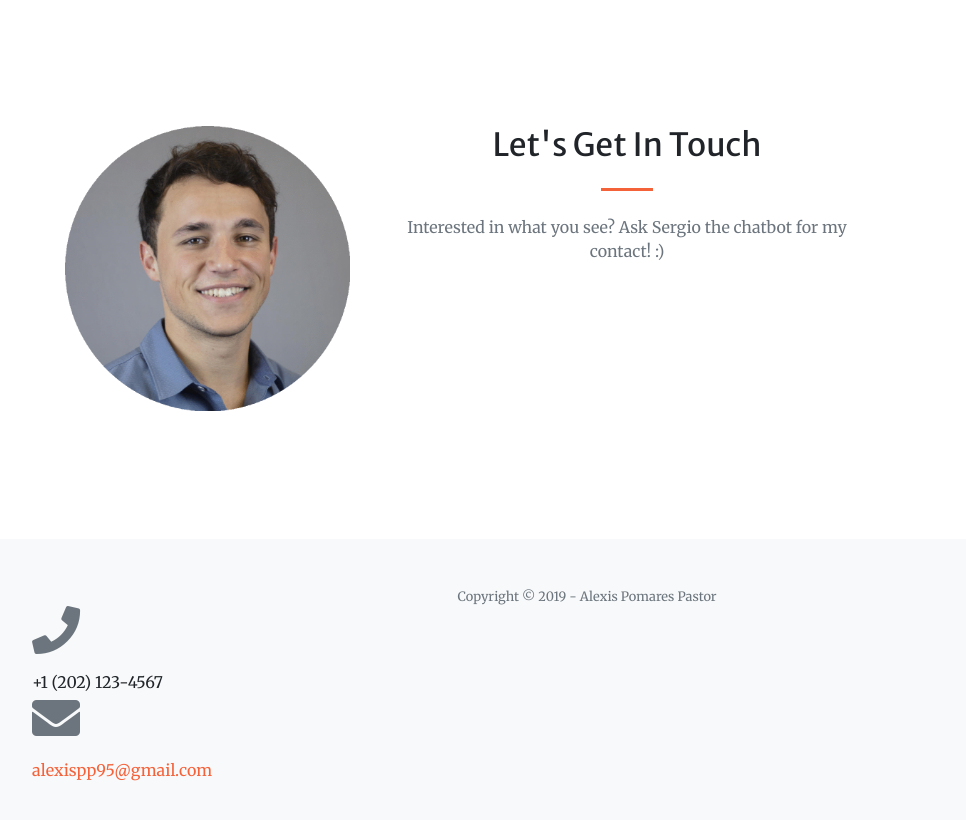
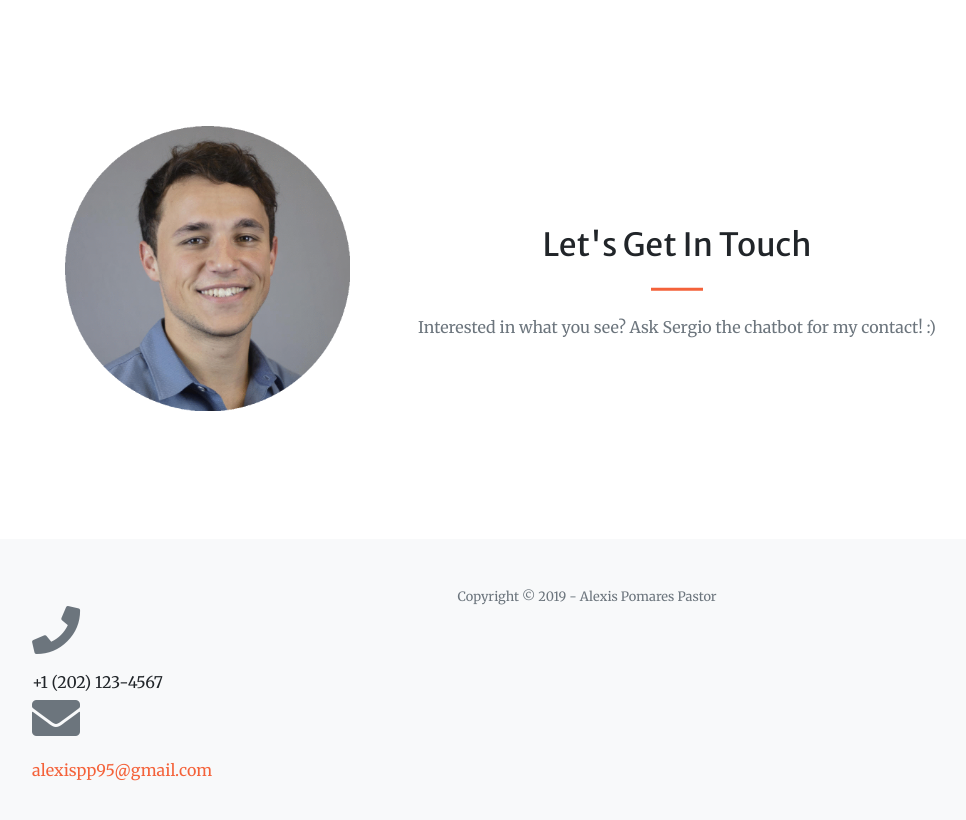
Before and after one commit to Ale-xis/Ale-xis.github.io, a website with bundled scripts: page index.html in a window 1280 px wide. Shown: the part 802-1622 px from the top of the page, without its empty margins (53-1019 px from the left). Built offline with nearby package versions, Linux system fonts and the light colour scheme; a script that the page names is missing.

Commit message:
Update index.html

```diff
--- a/index.html
+++ b/index.html
@@ -116,11 +116,11 @@
   <!-- Contact Section -->
   <section class="page-section" id="contact">
     <div class="container">
-	  <div class="row">
+	  <div class="row justify-content-center">
 		<div class="col-lg-3 ml-auto text-center" style="padding-left:0px;padding-right:0px">
 		  <img class="img-fluid" src="img/professional-headshot.png" alt="" style="width:auto;height:auto;">
 		</div>
-		<div class="col-lg-8 ml-auto text-center" style="padding-left:0px;padding-right:300px;">
+		<div class="col-lg-8 ml-auto text-center" style="transform:translateY(35%);padding-left:0px;padding-right:200px;">
 		  <h2 class="mt-0">Let's Get In Touch</h2>
 		  <hr class="divider my-4">
 		  <p class="text-muted mb-5">Interested in what you see? Ask Sergio the chatbot for my contact! :)</p>
```
